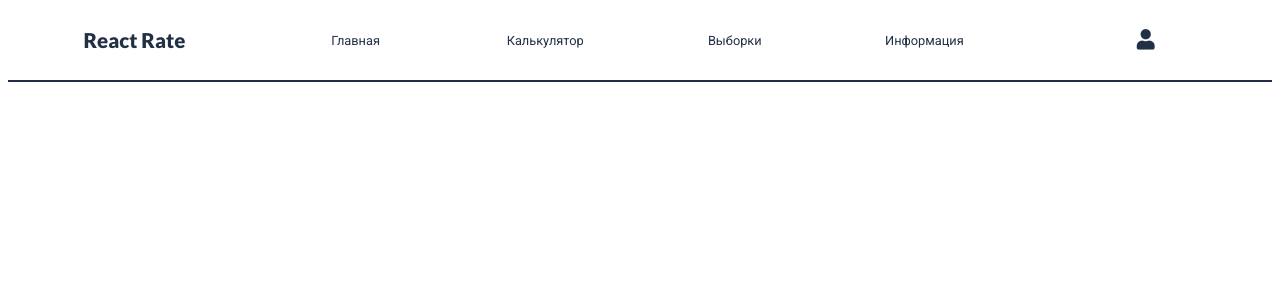
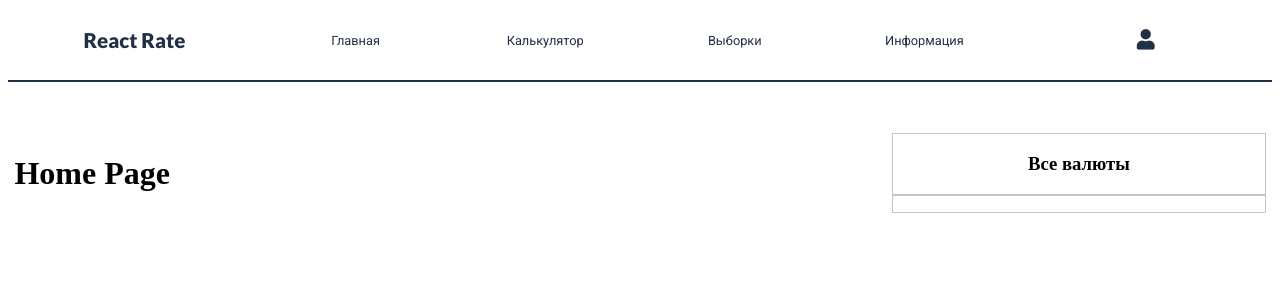
Before and after one commit to VitalyZibulski/React-Rate, a React (Create React App) app: page / in a window 1280 px wide. Shown: the top 300 px of the page. Built offline with nearby package versions, Linux system fonts and the light colour scheme.

Commit message:
add sidebar

```diff
--- a/src/components/layout/Layout.js
+++ b/src/components/layout/Layout.js
@@ -1,11 +1,21 @@
-import React from 'react';
+import React, {Fragment} from 'react';
 import './layout.scss';
 import {AddClass} from '../../hoc/AddClass';
 import {Header} from "../header/Header";
+import {Home} from "../../pages/home/Home";
+import {Sidebar} from "../sidebar/Sidebar";
 
 const Layout = () => {
   return (
-    <Header />
+    <Fragment>
+      <Header />
+      <div className="content">
+        <div className="routes">
+          <Home />
+        </div>
+        <Sidebar />
+      </div>
+    </Fragment>
   )
 }
 
--- a/src/components/layout/layout.scss
+++ b/src/components/layout/layout.scss
@@ -3,3 +3,11 @@
   margin: 0 auto;
   padding: 0;
 }
+
+.content {
+  margin-top: 4vw;
+  padding: 0 0.5vw 0 0.5vw;
+  display: grid;
+  grid-template-columns: 2.8fr 1.2fr;
+  grid-column-gap: 0.5vw;
+}
--- a/src/components/navbar/Navbar.js
+++ b/src/components/navbar/Navbar.js
@@ -1,6 +1,5 @@
 import React from 'react';
 import './navbar.scss';
-import {AddClass} from '../../hoc/AddClass';
 
 export const NavBar = () => {
   return (
--- /dev/null
+++ b/src/components/sidebar/Sidebar.js
@@ -0,0 +1,19 @@
+import React from 'react';
+import './sidebar.scss';
+
+export const Sidebar = () => {
+  return (
+    <div className="sidebar">
+
+      <div className="sidebarHead">
+        <h3>Все валюты</h3>
+      </div>
+
+      <div className="sidebarContent">
+        <ul>
+          <li></li>
+        </ul>
+      </div>
+    </div>
+  )
+}
--- /dev/null
+++ b/src/components/sidebar/sidebar.scss
@@ -0,0 +1,35 @@
+
+
+.sidebar{
+  border: 1px solid #BFC4CD;
+}
+
+.sidebarHead{
+  border-bottom: 1px solid #BFC4CD;
+  display: flex;
+  justify-content: center;
+  align-items: center;
+}
+
+.sidebarContent{
+  ul{
+    list-style: none;
+    margin: 0;
+    padding: 0;
+
+    li{
+      padding-left: 25%;
+      border-bottom: 1px solid #BFC4CD;
+      display: block;
+      display: flex;
+      justify-content: flex-start;
+
+      img{
+        width: 20px;
+        height: 15px;
+      }
+    }
+  }
+
+
+}
--- /dev/null
+++ b/src/pages/home/Home.js
@@ -0,0 +1,8 @@
+import React from 'react';
+import './home.scss';
+
+export const Home = () => {
+  return (
+   <h1>Home Page</h1>
+  )
+}
```
Also changed, not shown: src/pages/home/home.scss (added).
